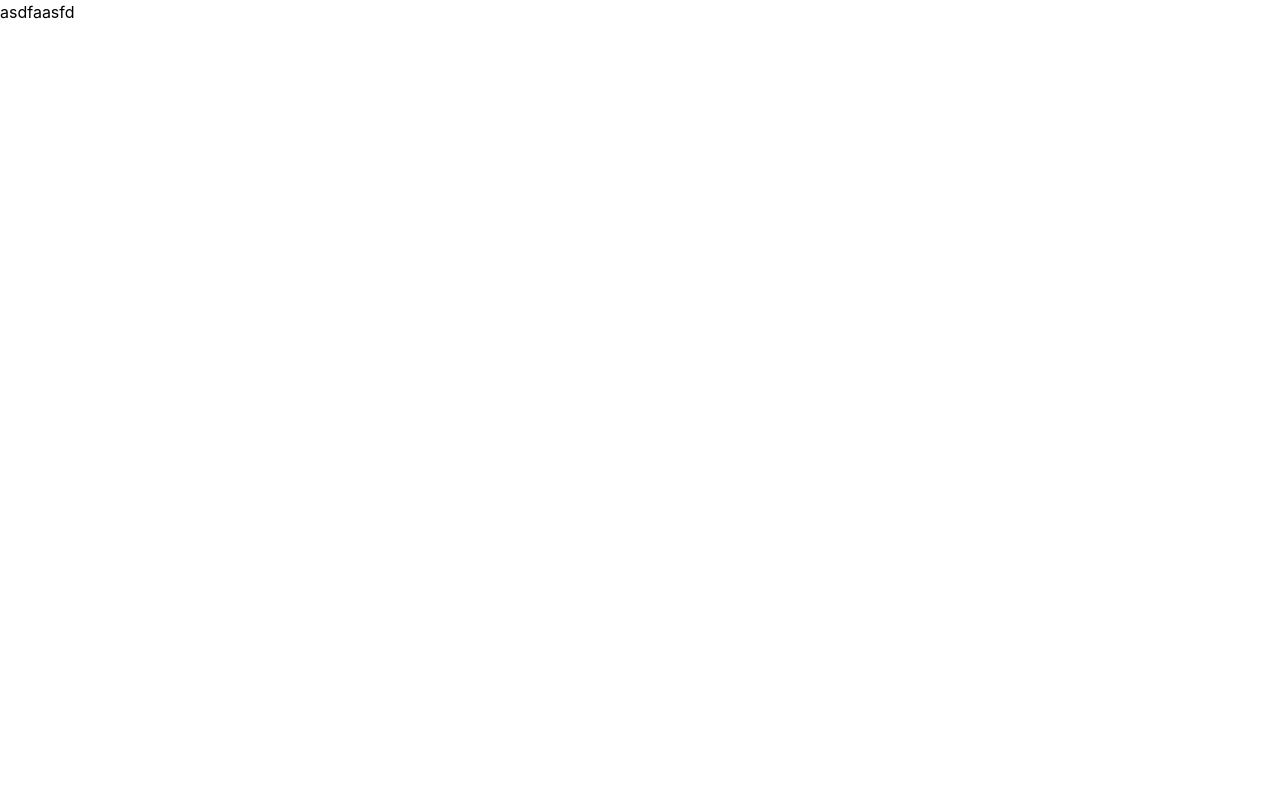
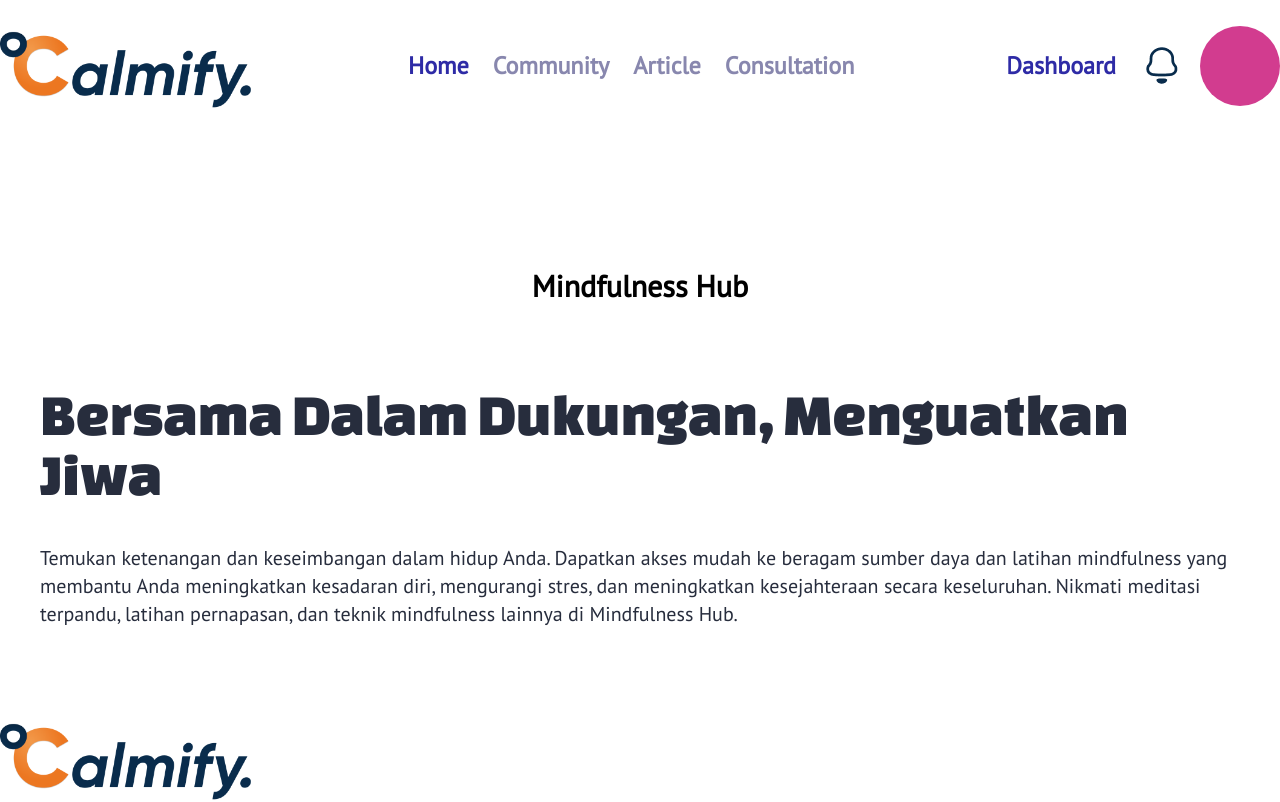
Before and after one commit to danutryas/calmify, a React (Create React App) app: page /article in a window 1280 px wide. Shown: the top 802 px of the page. Built offline with nearby package versions, Linux system fonts and the light colour scheme.

Commit message:
add title

```diff
--- a/src/Components/article.jsx
+++ b/src/Components/article.jsx
@@ -1,9 +1,20 @@
-
+import Header from "./header";
+import Footer from "./footer";
 
 function Article() {
     return (
-        <div className="">
-            asdfaasfd
+        <div className="font-main">
+            <Header />
+
+            <section id="title">
+                <div className="container bg-white text-lg mx-auto p-10 flex flex-col gap-10 items-center mb-10">
+                    <h4 className="text-3xl font-bold mb-10">Mindfulness Hub</h4>
+                    <h2 className="text-6xl font-title text-mainDark">Bersama Dalam Dukungan, Menguatkan Jiwa</h2>
+                    <h5 className="text-xl text-mainDark">Temukan ketenangan dan keseimbangan dalam hidup Anda. Dapatkan akses mudah ke beragam sumber daya dan latihan mindfulness yang membantu Anda meningkatkan kesadaran diri, mengurangi stres, dan meningkatkan kesejahteraan secara keseluruhan. Nikmati meditasi terpandu, latihan pernapasan, dan teknik mindfulness lainnya di Mindfulness Hub.</h5>
+                </div>
+            </section>
+
+            <Footer />
         </div>
     );
 }
```
